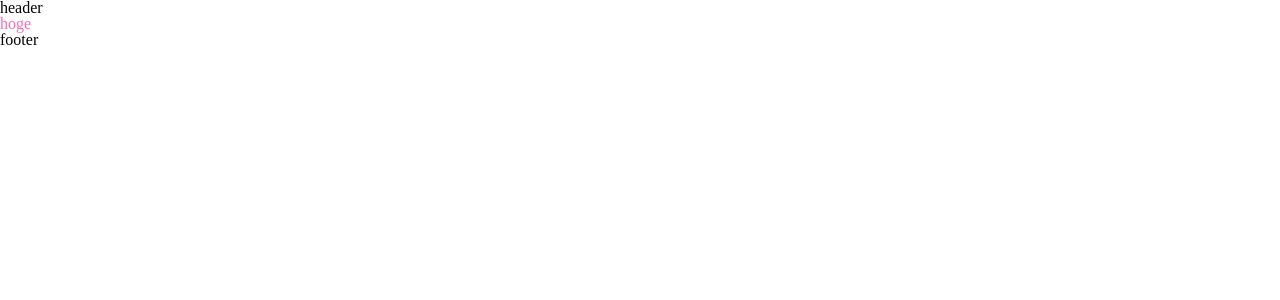
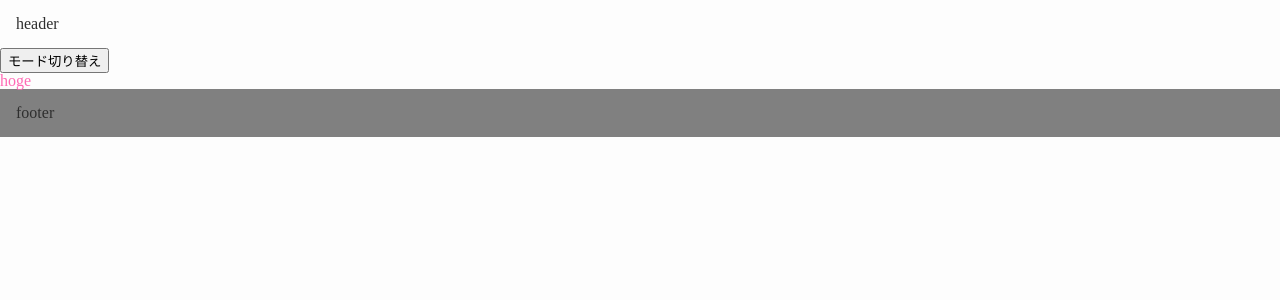
Before and after one commit to YukoKano/articles, a Next.js app: page / in a window 1280 px wide. Shown: the top 300 px of the page. Built offline with nearby package versions, Linux system fonts and the light colour scheme.

Commit message:
createContextを使ってmode切り替えを実装

```diff
--- a/src/components/Header/Header.tsx
+++ b/src/components/Header/Header.tsx
@@ -1,7 +1,6 @@
 import { css } from "@emotion/react";
 
 const header = css`
-  background-color: white;
   padding: 16px;
 `;
 
--- a/src/pages/_app.tsx
+++ b/src/pages/_app.tsx
@@ -1,6 +1,37 @@
 import "@/styles/globals.css";
 import type { AppProps } from "next/app";
 
+import { useState, createContext } from "react";
+import { css } from "@emotion/react";
+import { Header } from "@/components/Header";
+import { Footer } from "@/components/Footer";
+
+type ThemeMode = "light" | "dark";
+export const ThemeContext = createContext<ThemeMode>("light");
+
 export default function App({ Component, pageProps }: AppProps) {
-  return <Component {...pageProps} />;
+  const [mode, setMode] = useState<ThemeMode>("light");
+
+  const toggleMode = () => {
+    setMode((prevMode) => (prevMode === "light" ? "dark" : "light"));
+    console.log(mode); // これでコンソール出力されます
+  };
+
+  const themeStyles = css`
+    background-color: ${mode === "dark" ? "#2e2e2e" : "#fdfdfd"};
+    color: ${mode === "dark" ? "#fdfdfd" : "#2e2e2e"};
+    transition: background-color 0.5s, color 0.5s;
+    min-height: 100vh;
+  `;
+
+  return (
+    <ThemeContext.Provider value={mode}>
+      <div css={themeStyles}>
+        <Header />
+        <button onClick={toggleMode}>モード切り替え</button>
+        <Component {...pageProps} />
+        <Footer />
+      </div>
+    </ThemeContext.Provider>
+  );
 }
--- a/src/pages/_document.tsx
+++ b/src/pages/_document.tsx
@@ -1,17 +1,15 @@
-import { Header } from "@/components/Header";
-import { Footer } from "@/components/Footer";
-import { Html, Head, Main, NextScript } from "next/document";
+import Document, { Html, Head, Main, NextScript } from "next/document";
 
-export default function Document() {
+export default class MyDocument extends Document {
+  render() {
     return (
-    <Html lang="en">
+      <Html lang="ja">
         <Head />
         <body>
-        <Header />
           <Main />
           <NextScript />
-        <Footer />
         </body>
       </Html>
     );
   }
+}
```
Lines whose indentation alone changed are shown as unchanged.
